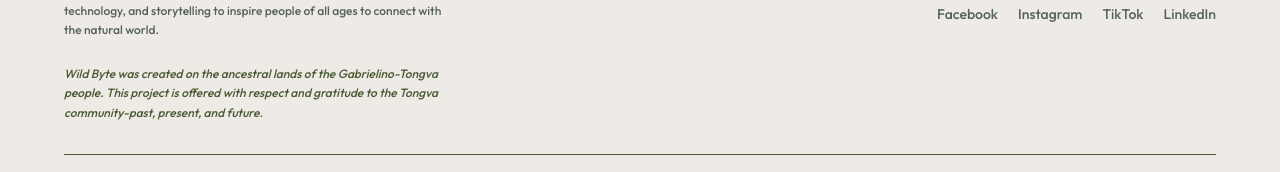
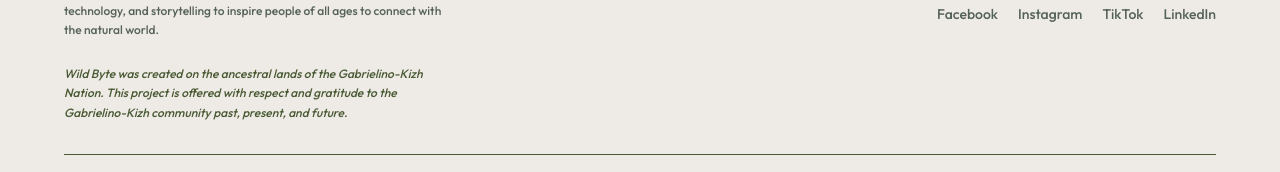
Before and after one commit to wildbyte1/Wild-Byte-LLC-Website, a React (Vite) app: page / in a window 1280 px wide. Shown: the part 2609-2781 px from the top of the page. Built offline with nearby package versions, Linux system fonts and the light colour scheme; no server answers; a web font is replaced by a local one.

Commit message:
Update Footer.jsx

```diff
--- a/src/components/Footer.jsx
+++ b/src/components/Footer.jsx
@@ -28,8 +28,8 @@ const Footer = () => {
           <br />
           <p className='text-xs text-secondary text-semibold italic max-w-sm leading-relaxed'>
             Wild Byte was created on the ancestral lands of the
-            Gabrielino-Tongva people. This project is offered with respect and
-            gratitude to the Tongva community-past, present, and future.
+            Gabrielino-Kizh Nation. This project is offered with respect and
+            gratitude to the Gabrielino-Kizh community past, present, and future.
           </p>
         </div>
 
```
